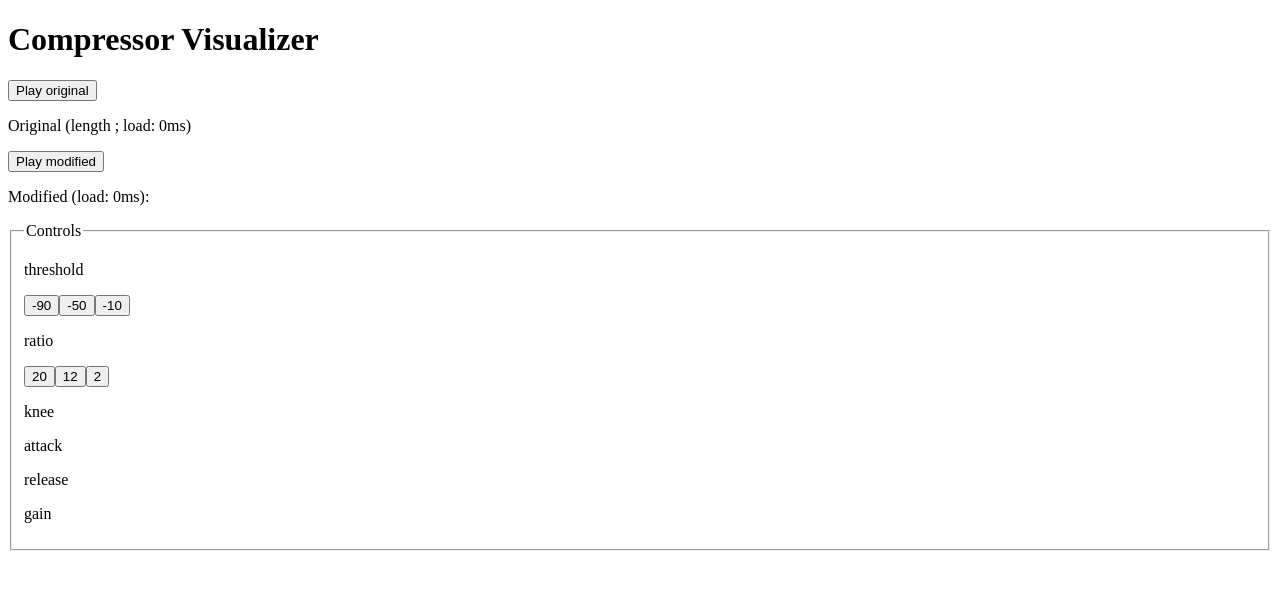
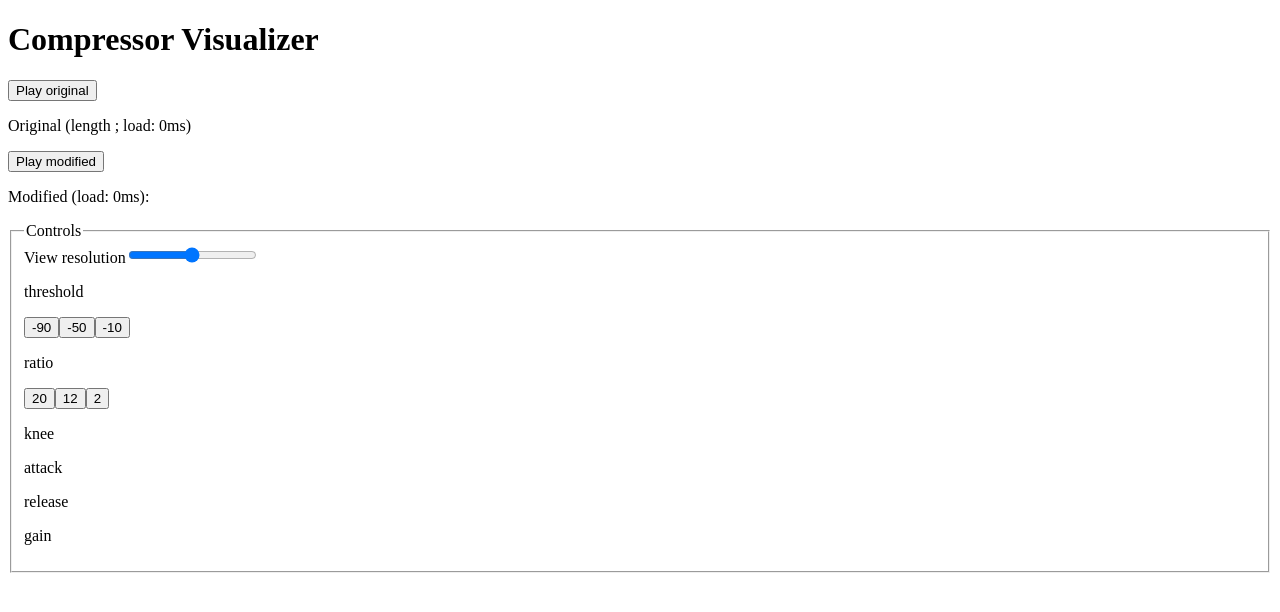
Before and after one commit to citelao/compressor-visualizer, a React app: page / in a window 1280 px wide. Shown: the top 612 px of the page. Built offline with nearby package versions, Linux system fonts and the light colour scheme; no server answers; the HTML template or start-up script is replaced by a standard one.

Commit message:
let users customize resolution

```diff
--- a/src/js/app.tsx
+++ b/src/js/app.tsx
@@ -18,7 +18,9 @@ interface IAppState {
         threshold: number,
         ratio: number,
         knee: number,
-    }
+    },
+
+    samples: number
 }
 
 class App extends React.Component<IAppProps, IAppState>
@@ -42,7 +44,9 @@ class App extends React.Component<IAppProps, IAppState>
                 threshold: -50,
                 ratio: 2,
                 knee: 0,
-            }
+            },
+
+            samples: 500
         };
     }
 
@@ -134,16 +138,16 @@ class App extends React.Component<IAppProps, IAppState>
 
     public render() {
         const channelData = this.state.audioBuffer?.getChannelData(0);
-        const SAMPLES = 1000;
+        const samples = this.state.samples;
         const WAVEFORM_WIDTH = 1000;
 
         let maxWaveform;
         let meanWaveform;
         let rmsWaveform;
         if (channelData) {
-            maxWaveform = absMaxSample(channelData, SAMPLES);
-            meanWaveform = absMeanSample(channelData, SAMPLES);
-            rmsWaveform = rmsSample(channelData, SAMPLES);
+            maxWaveform = absMaxSample(channelData, samples);
+            meanWaveform = absMeanSample(channelData, samples);
+            rmsWaveform = rmsSample(channelData, samples);
         }
 
         const transformedData = this.state.transformedBuffer?.getChannelData(0);
@@ -151,9 +155,9 @@ class App extends React.Component<IAppProps, IAppState>
         let transformedMeanWaveform;
         let transformedRmsWaveform;
         if (transformedData) {
-            transformedMaxWaveform = absMaxSample(transformedData, SAMPLES);
-            transformedMeanWaveform = absMeanSample(transformedData, SAMPLES);
-            transformedRmsWaveform = rmsSample(transformedData, SAMPLES);
+            transformedMaxWaveform = absMaxSample(transformedData, samples);
+            transformedMeanWaveform = absMeanSample(transformedData, samples);
+            transformedRmsWaveform = rmsSample(transformedData, samples);
         }
 
         return <>
@@ -181,6 +185,11 @@ class App extends React.Component<IAppProps, IAppState>
             <fieldset>
                 <legend>Controls</legend>
 
+                <label>
+                    View resolution
+                    <input type="range" onChange={this.handleResolutionChange} value={samples} min={1} max={WAVEFORM_WIDTH} />
+                </label>
+
                 <p>threshold</p>
                 <button onClick={() => this.setState({ compressor: { threshold: -90, ratio: this.state.compressor.ratio, knee: this.state.compressor.knee } })}>-90</button>
                 <button onClick={() => this.setState({ compressor: { threshold: -50, ratio: this.state.compressor.ratio, knee: this.state.compressor.knee } })}>-50</button>
@@ -196,6 +205,14 @@ class App extends React.Component<IAppProps, IAppState>
                 <p>gain</p>
             </fieldset>
         </>;
+    }
+
+    private handleResolutionChange = (e: React.ChangeEvent<HTMLInputElement>) => {
+        const resolution = e.target.valueAsNumber;
+
+        this.setState({
+            samples: resolution
+        });
     }
 
     private handlePlayOriginal = () => {
```
